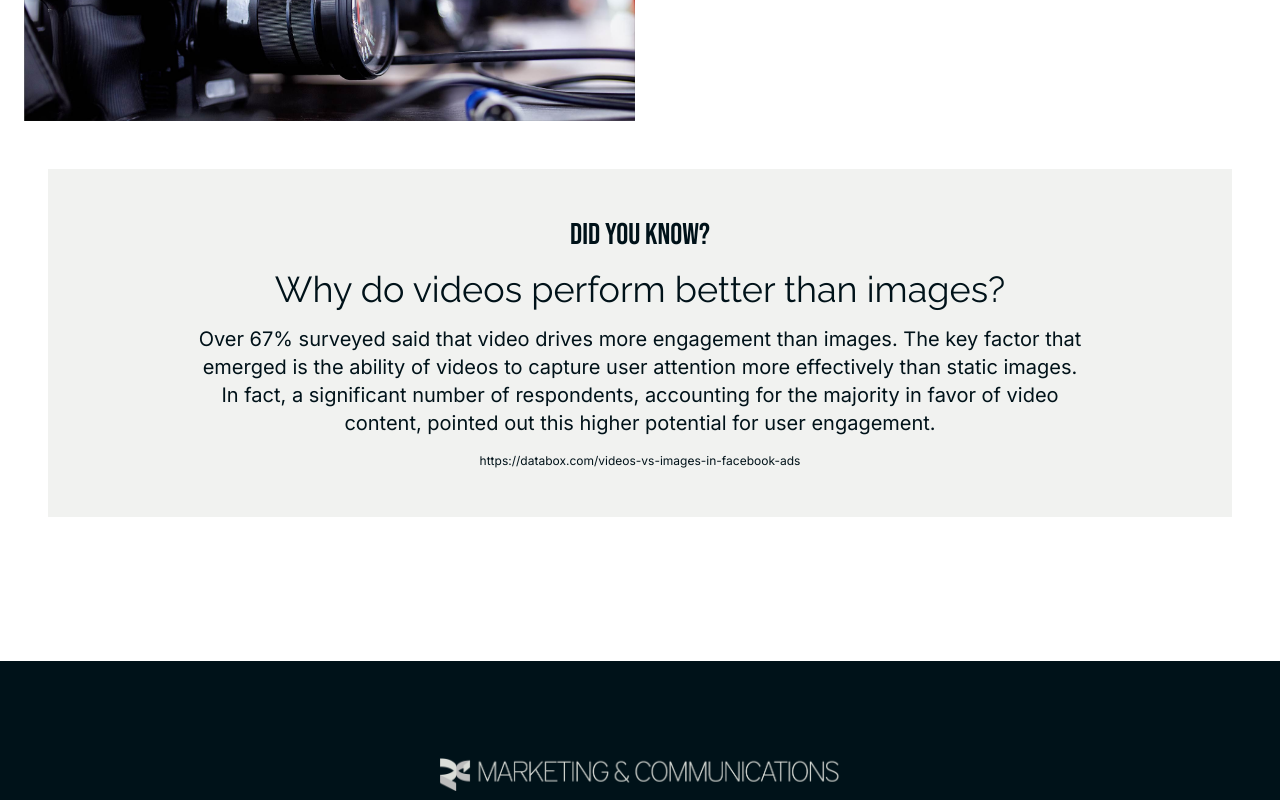
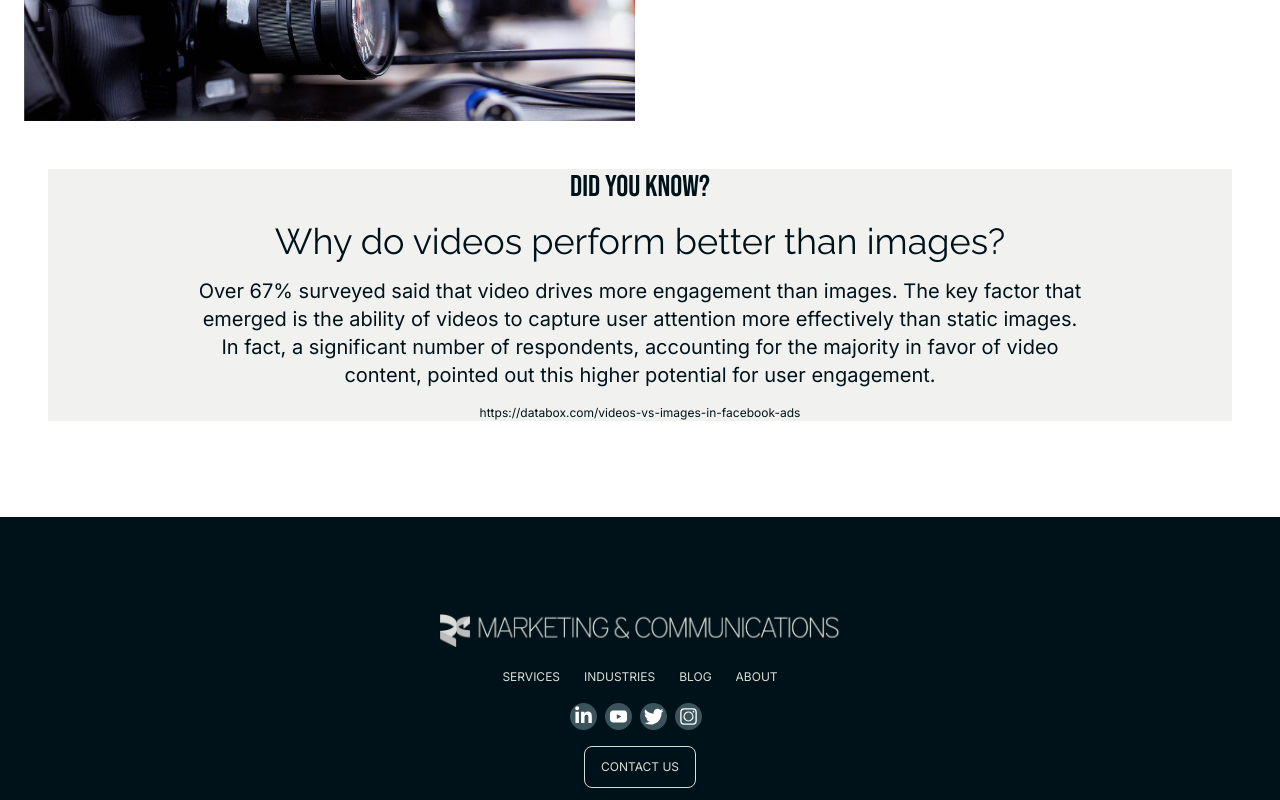
Before and after one commit to rogerkatona/re, a Next.js app: page /process in a window 1280 px wide. Shown: the part 2800-3600 px from the top of the page. Built offline with nearby package versions, Linux system fonts and the light colour scheme.

Commit message:
Minor edits...

```diff
--- a/src/app/components/modal.js
+++ b/src/app/components/modal.js
@@ -14,7 +14,7 @@ const Modal = ({ isShowing, onClose }) => {
                     <div className="modal-close cursor-pointer z-10 p-4">
                         <button type="button" className="text-bg50" data-dismiss="modal" aria-label="Close" onClick={onClose}>
                             <span aria-hidden="true">
-                                <svg className="fill-bg100 text-bg100" xmlns="http://www.w3.org/2000/svg" width="32" height="32"
+                                <svg className="fill-platinum text-platinum" xmlns="http://www.w3.org/2000/svg" width="32" height="32"
                                      viewBox="0 0 18 18">
                                     <path
                                         d="M14.53 4.53l-1.06-1.06L9 7.94 4.53 3.47 3.47 4.53 7.94 9l-4.47 4.47 1.06 1.06L9 10.06l4.47 4.47 1.06-1.06L10.06 9z"></path>
--- a/src/app/components/promo.js
+++ b/src/app/components/promo.js
@@ -10,14 +10,14 @@ export default function Promo(props) {
 
     return (
 
-        <section className="pt-12 md:px-12 p-12">
+        <section className="pt-12 md:px-12 px-6">
             {filteredItem
                 .map(filteredItem => (
                     <div
                         key={filteredItem.id}
                         >
-                        <section className="flex flex-col md:px-0 px-12 mx-auto md:max-w-8xl bg-platinum-800">
-                            <div className="px-36 py-12 text-center">
+                        <section className="flex flex-col lg:px-36 px-6 mx-auto md:max-w-8xl bg-platinum-800">
+                            <div className="text-center">
                                 <div className='font-bebasNeue text-3xl text-rich_black'>{filteredItem.headline}</div>
                                 <div className="font-raleway text-4xl text-rich_black py-4">{filteredItem.title}</div>
                                 <div className="text-rich_black text-xl pb-4">{filteredItem.text}</div>
--- a/src/app/components/quote.js
+++ b/src/app/components/quote.js
@@ -27,9 +27,9 @@ export default function Quote(props) {
                                     />
                                 </div>
                                 <div className="lg:p-12 py-6">
-                                <div className='font-raleway text-4xl text-bg100 py-4 text-center'>What our customers are saying</div>
-                                <div className="text-center text-bg100 text-lg">&quot;{filteredItem.text}&quot;</div>
-                                <div className="text-center text-bg200 pt-3"> - {filteredItem.author}, {filteredItem.title}</div>
+                                    <div className='font-raleway text-4xl text-bg100 py-4 text-center'>What our customers are saying</div>
+                                    <div className="text-center text-bg100 text-lg">&quot;{filteredItem.text}&quot;</div>
+                                    <div className="text-center text-bg200 pt-3"> - {filteredItem.author}, {filteredItem.title}</div>
                             </div>
                         </section>
                     </div>
--- a/src/app/components/social-media-items.js
+++ b/src/app/components/social-media-items.js
@@ -11,8 +11,8 @@ const SocialMedia = props => (
             <span>
                 <img
                     src={props.src}
-                    height={32}
-                    width={32}
+                    height={27}
+                    width={27}
                     alt={props.alt}
                 />
             </span>
```
